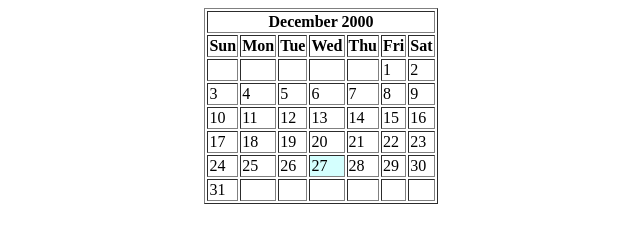
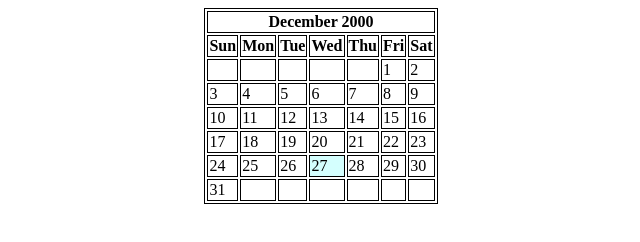
Before and after one commit to JKCAleonar/Aleonar_WebDev_Midterm, a plain HTML site: page calendar.html in a window 1280 px wide. Shown: the whole page, without its empty margins (319-959 px from the left). Drawn offline with Linux system fonts and the light colour scheme.

Commit message:
Edited code.

```diff
--- a/calendar.html
+++ b/calendar.html
@@ -3,9 +3,22 @@
     <head>
         <title>Calendar</title>
         <meta charset="utf-8">
+		<style>
+			table, th, td
+			{
+				margin-left:auto;
+				margin-right:auto;
+				border:1px solid black;
+			}
+
+			.day
+			{
+				background-color:#D4FFFE;
+			}
+		</style>
     </head>
     <body>
-        <table border = "1" align = "center">
+        <table>
 			<tr>
 			<th colspan = "7">December 2000</th>
 			</tr>
@@ -64,7 +77,7 @@
 				<td>24</td>
 				<td>25</td>
 				<td>26</td>
-				<td bgcolor = "D4FFFE">27</td>
+				<td class="day">27</td>
 				<td>28</td>
 				<td>29</td>
 				<td>30</td>
```
